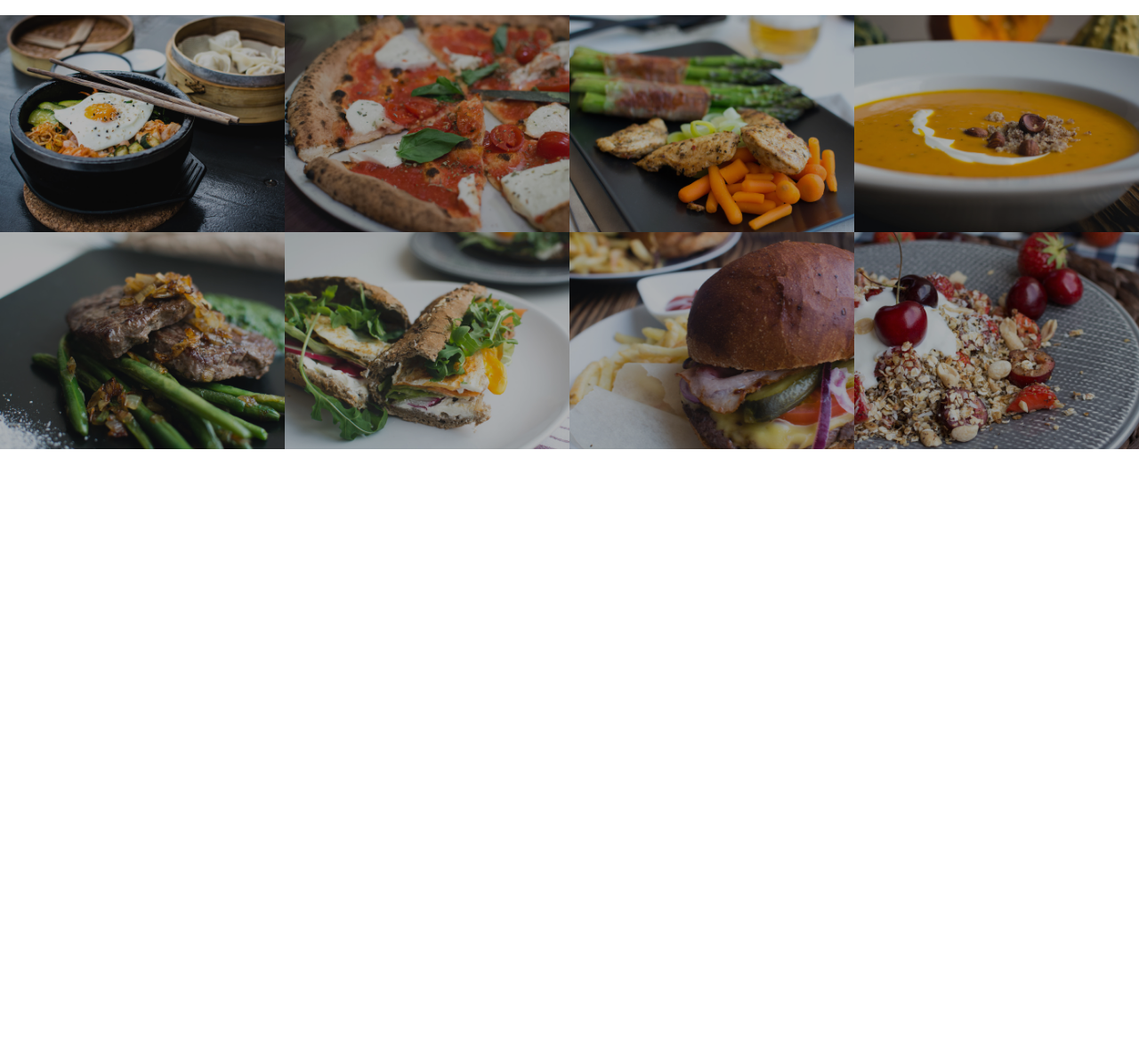
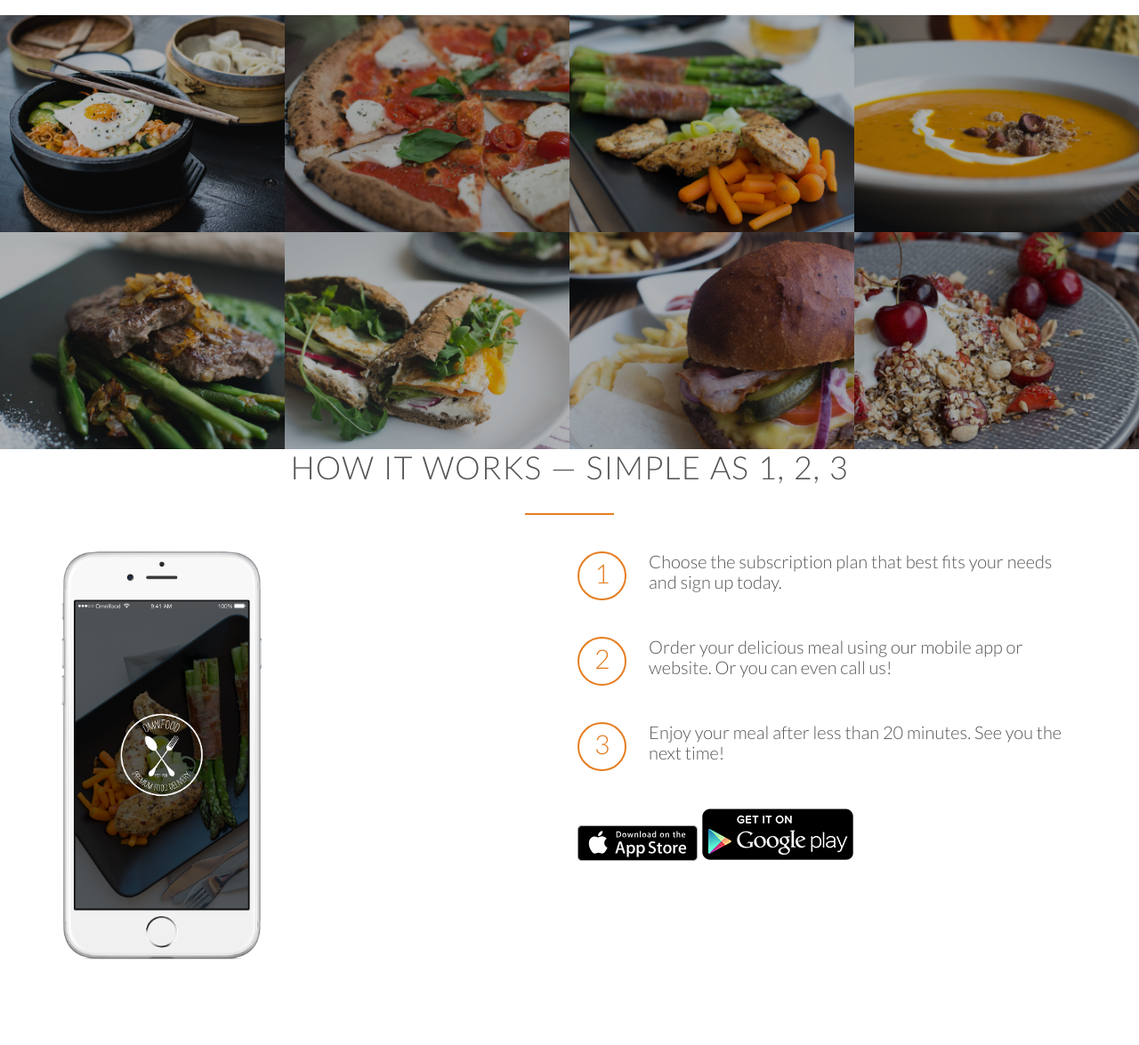
Before and after one commit to macmohan26/Omnifood, a PHP site: page / in a window 1280 px wide. Shown: the part 1522-2697 px from the top of the page at 89% size. Before the commit the page ends 2027 px from the top, so only its background shows below. Run offline with PHP 8.4, Linux system fonts and the light colour scheme; some web fonts are replaced.

Commit message:
Build How-It-works and Cities Section

```diff
--- a/index.html
+++ b/index.html
@@ -75,7 +75,7 @@
                     </section>
 
                     <section class="section-meals">
-                <ul class="meals-showcase">
+                    <ul  class="meals-showcase">
                         <li>
                         <figure class="meal-photo">
                             <img src="resources/img/1.jpg" alt="Korean bibimbap with egg and vegetables">
@@ -95,7 +95,7 @@
                         <figure class="meal-photo">
                             <img src="resources/img/4.jpg" alt="Autumn pumpkin soup">
                             </figure>
-                    </li
+                        </li>
 
                         </ul>
                     <ul class="meals-showcase">
@@ -118,9 +118,37 @@
                         <figure class="meal-photo">
                             <img src="resources/img/8.jpg" alt="Granola with cherries and strawberries">
                             </figure>
-                    </li
+                        </li>
 
                         </ul>
+                    </section>
+                            <section class="section-steps">
+                                <div class="row">
+                                <h2>How it works &mdash; Simple as 1, 2, 3</h2>
+                                </div>
+                                <div class="row">
+                                <div class="col span-1-of-2">
+                                    <img src="resources/img/app-iPhone.png" alt="Omnifood app on iphone" class="app-screen">
+                                    </div>
+
+                                    <div class="col span-1-of-2">
+                                    <div class="works-step">
+                                        <div>1</div>
+                                        <p>Choose the subscription plan that best fits your needs and sign up today.</p>
+                                        </div>
+                                        <div class="works-step">
+                                        <div>2</div>
+                                        <p>Order your delicious meal using our mobile app or website. Or you can even call us!</p>
+                                        </div>
+                                        <div class="works-step">
+                                        <div>3</div>
+                                        <p>Enjoy your meal after less than 20 minutes. See you the next time!</p>
+                                        </div>
+                                        <a href="#" class="btn-app"><img src="resources/img/download-app.svg" alt="App Store Button"></a>
+                                        <a href="#" class="btn-app"><img src="resources/img/download-app-android.png" alt="Play Store Button"></a>
+
+                                    </div>
+                                </div>
                             </section>
 
 
--- a/resources/css/style.css
+++ b/resources/css/style.css
@@ -249,3 +249,45 @@ header {
     transform: scale(1.03);
 
 }
+
+
+/*-------------------------------------------------------------------------------------*/
+/* HOW IT WORKS */
+/*-------------------------------------------------------------------------------------*/
+
+.step-box {
+
+}
+
+.step-box:first-child {
+    text-align: right;
+    padding-right: 3%;
+    margin-top: 30px;
+}
+
+.step-box:last-child {
+    padding-left: 3%;
+    margin-top: 70px;
+}
+
+.app-screen {
+    width: 40%;
+}
+
+.works-step {
+    margin-bottom: 50px;
+}
+
+.works-step div {
+    color: #e67e22;
+    border: 2px solid #e67e22;
+    display: inline-block;
+    border-radius: 50%;
+    height: 55px;
+    width: 55px;
+    text-align: center;
+    padding: 5px;
+    float: left;
+    font-size: 150%;
+    margin-right: 25px;
+}
```
Lines whose indentation alone changed are shown as unchanged.
